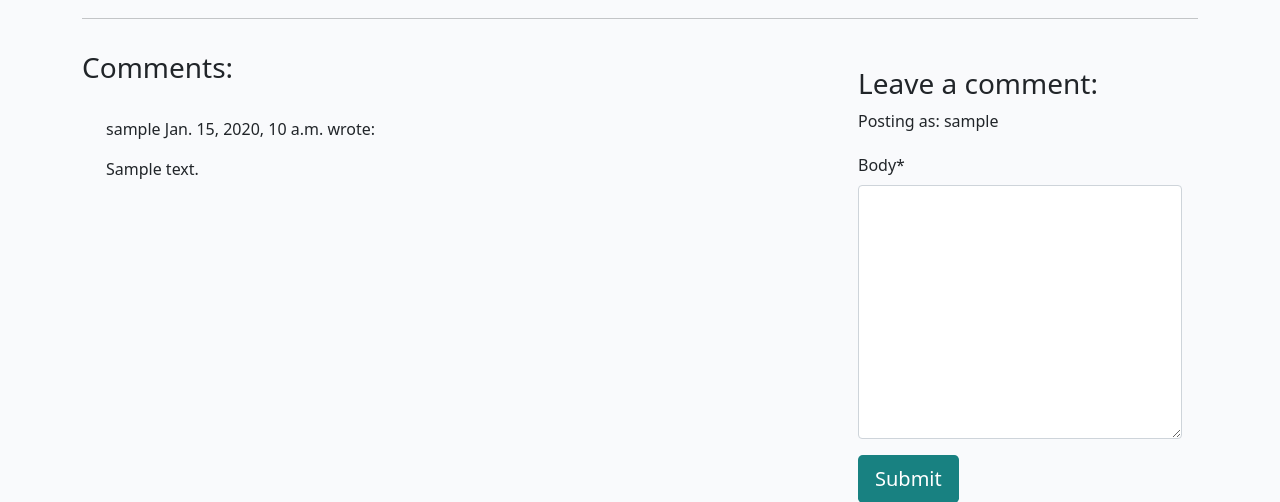
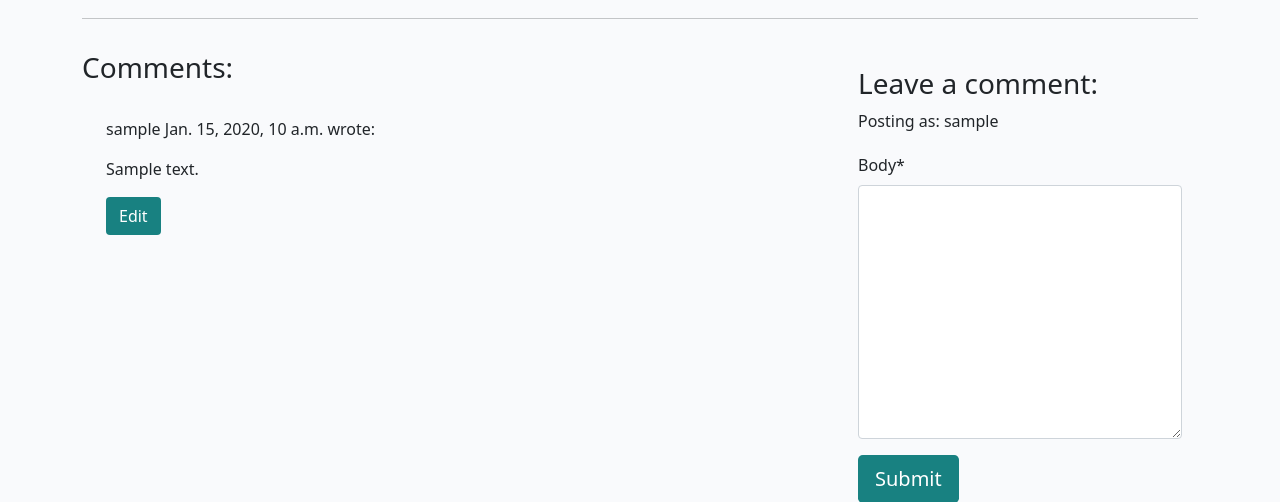
Before and after one commit to DMASCoreDeclan/PRD-PP4-Blog, a Django app: a page that uses blog/templates/blog/post_detail.html in a window 1280 px wide. Shown: the part 478-980 px from the top of the page. Run offline with Django 4.2, Linux system fonts and the light colour scheme; a user stored in the database is signed in; tables that the repository leaves empty hold one stand-in row (values such as "Sample post"); some libraries are stand-ins or nearby versions.

Commit message:
Add EDIT button to post_detail.html

```diff
--- a/blog/templates/blog/post_detail.html
+++ b/blog/templates/blog/post_detail.html
@@ -53,6 +53,9 @@
                     {% if not comment.approved and comment.author == user %}
                         <p class="approval">This comment is awaiting approval</p>
                     {% endif %}
+                    {% if user.is_authenticated and comment.author == user %}
+                    <button class="btn btn-edit" comment_id="{{ comment.id }}" >Edit</button>
+                    {% endif %}
                 </div>
                 <!-- Our for loop ends here -->
                 {% endfor %}
--- a/blog/urls.py
+++ b/blog/urls.py
@@ -20,4 +20,5 @@ from django.urls import path
 urlpatterns = [
     path('', views.PostList.as_view(), name='home'),
     path('<slug:slug>/', views.post_detail, name='post_detail'),
+    path('<slug:slug>/edit_comment/<int:comment_id', views.comment_edit, name='comment_edit'),
 ]
--- a/blog/views.py
+++ b/blog/views.py
@@ -1,13 +1,12 @@
-from django.shortcuts import render, get_object_or_404
+from django.shortcuts import render, get_object_or_404, reverse
 from django.views import generic
 from django.contrib import messages
-from .models import Post
+from django.http import HttpResponseRedirect
+from .models import Post, Comment
 from .forms import CommentForm
 
 
 # Create your views here.
-
-
 class PostList(generic.ListView):
     queryset = Post.objects.filter(status=1)
     template_name = "blog/index.html"
@@ -38,7 +37,7 @@ def post_detail(request, slug):
             comment.save()
             messages.add_message(
                 request, messages.SUCCESS,
-                'Your comment has been submitted and will be available to see by everyone, once it\' approved by the Administrator'
+                'Your comment has been submitted and will be available to see by everyone, once it\'s approved by the Administrator'
             )
     comment_form = CommentForm()
     print("About to render template")
@@ -52,3 +51,23 @@ def post_detail(request, slug):
             'comment_form': comment_form,
         },
     )
+
+
+def comment_edit(request, slug, comment_id):
+    """
+    view to edit comments
+    """
+    if request.method == "POST":
+        queryset = Post.objects.filter(status=1)
+        post = get_object_or_404(queryset, slug=slug)
+        comment = get_object_or_404(Comment, pk=comment_id)
+        comment_form =CommentForm(data=request.POST, instance=comment)
+
+        if comment_form.is_valid() and comment.author == request.user:
+            comment = comment_form.save(commit=False)
+            comment.post = postcomment.approved = Falsecomment.save()
+            messages.add_message(request, messages.SUCCESS, 'Comment updated!')
+        else:
+            messages.add_message(request,message.ERROR, 'Error updating comment!')
+
+    return HttpResponseRedirect(reverse('post_detail', args=[slug]))
```
